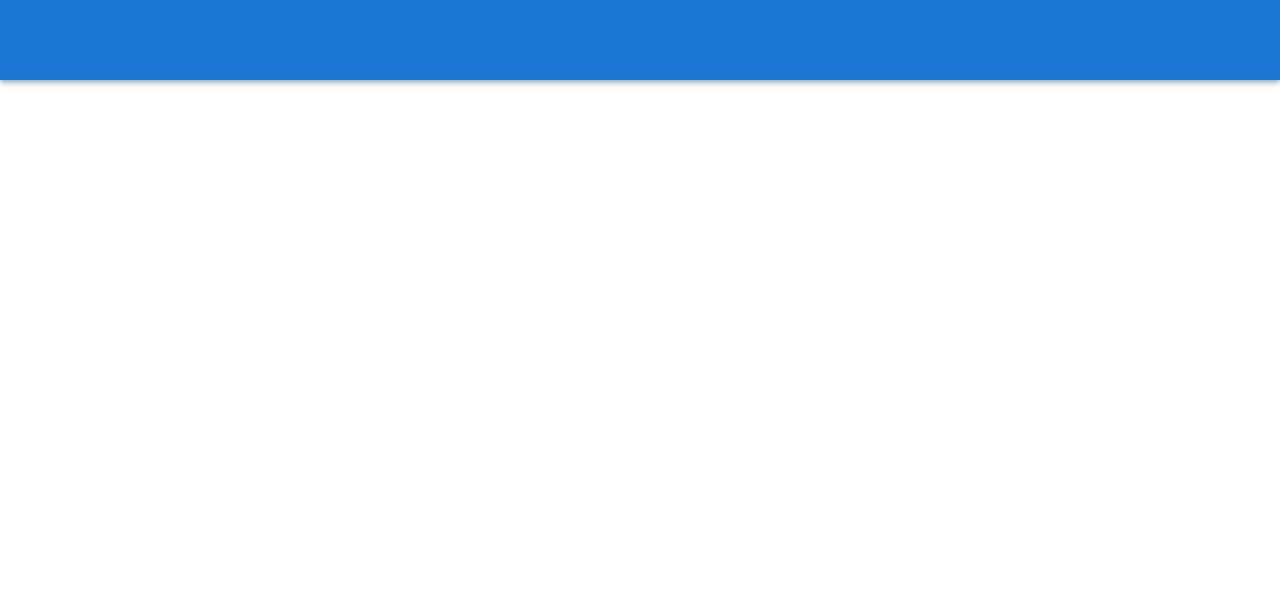
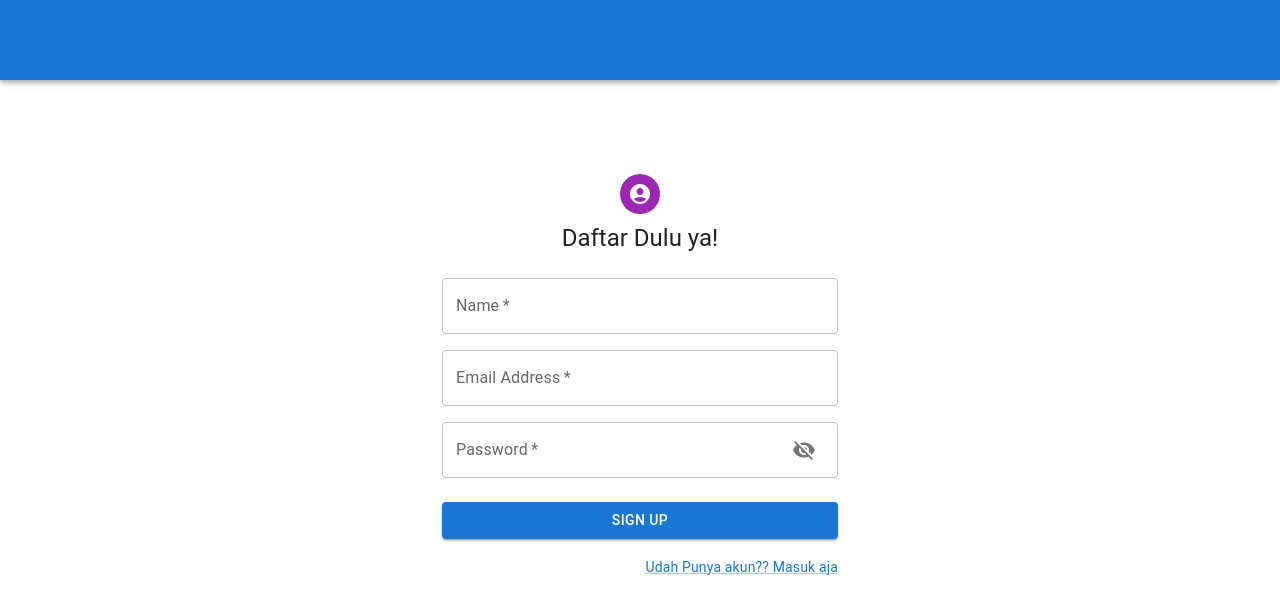
Before and after one commit to purwoceng/MovieList, a React (Vite) app in the folder frontend/: page /register in a window 1280 px wide. Before the commit this address had no page. Shown: the top 614 px of the page. Built offline with nearby package versions, Linux system fonts and the light colour scheme.

Commit message:
set up register

```diff
--- a/frontend/src/App.jsx
+++ b/frontend/src/App.jsx
@@ -1,26 +1,33 @@
-import React from 'react'
-import { CssBaseline, Box } from '@mui/material'
-import { Route, Routes } from 'react-router'
+import React from "react";
+import { CssBaseline, Box } from "@mui/material";
+import { Route, Routes } from "react-router";
 
-import { NavBar, Movies, Actors, Profile, MovieInformation } from './components'
+import {
+  NavBar,
+  Movies,
+  Actors,
+  Profile,
+  MovieInformation,
+} from "./components";
+import SignUp from "./components/users/sign-up";
 
 const App = () => {
-
   return (
-    <Box sx={{ display: 'flex', height: '100%' }}>
+    <Box sx={{ display: "flex", height: "100%" }}>
       <CssBaseline />
       <NavBar />
-      <Box component={'main'} sx={{ flexGrow: 1, p: '2em' }}>
-        <Box sx={{ height: '70px' }} />
+      <Box component={"main"} sx={{ flexGrow: 1, p: "2em" }}>
+        <Box sx={{ height: "70px" }} />
         <Routes>
           <Route path="/" element={<Movies />} />
           <Route path="/movies/:id" element={<MovieInformation />} />
           <Route path="/actors/:id" element={<Actors />} />
           <Route path="/profile/:id" element={<Profile />} />
+          <Route path="/register" exact element={<SignUp />} />
         </Routes>
       </Box>
     </Box>
-  )
-}
+  );
+};
 
-export default App
+export default App;
--- a/frontend/src/component/sign-in.jsx
+++ b/frontend/src/components/users/sign-up.jsx
@@ -10,7 +10,7 @@ import AccountCircleIcon from "@mui/icons-material/AccountCircle";
 import Typography from "@mui/material/Typography";
 import Container from "@mui/material/Container";
 import { createTheme, ThemeProvider } from "@mui/material/styles";
-import { axiosApi } from "../api/api";
+import { axiosApi } from "../../api/api";
 import IconButton from "@mui/material/IconButton";
 import InputAdornment from "@mui/material/InputAdornment";
 import VisibilityIcon from "@mui/icons-material/Visibility";
```
Also changed, not shown: frontend/src/components/users/sign-in.jsx (added).
